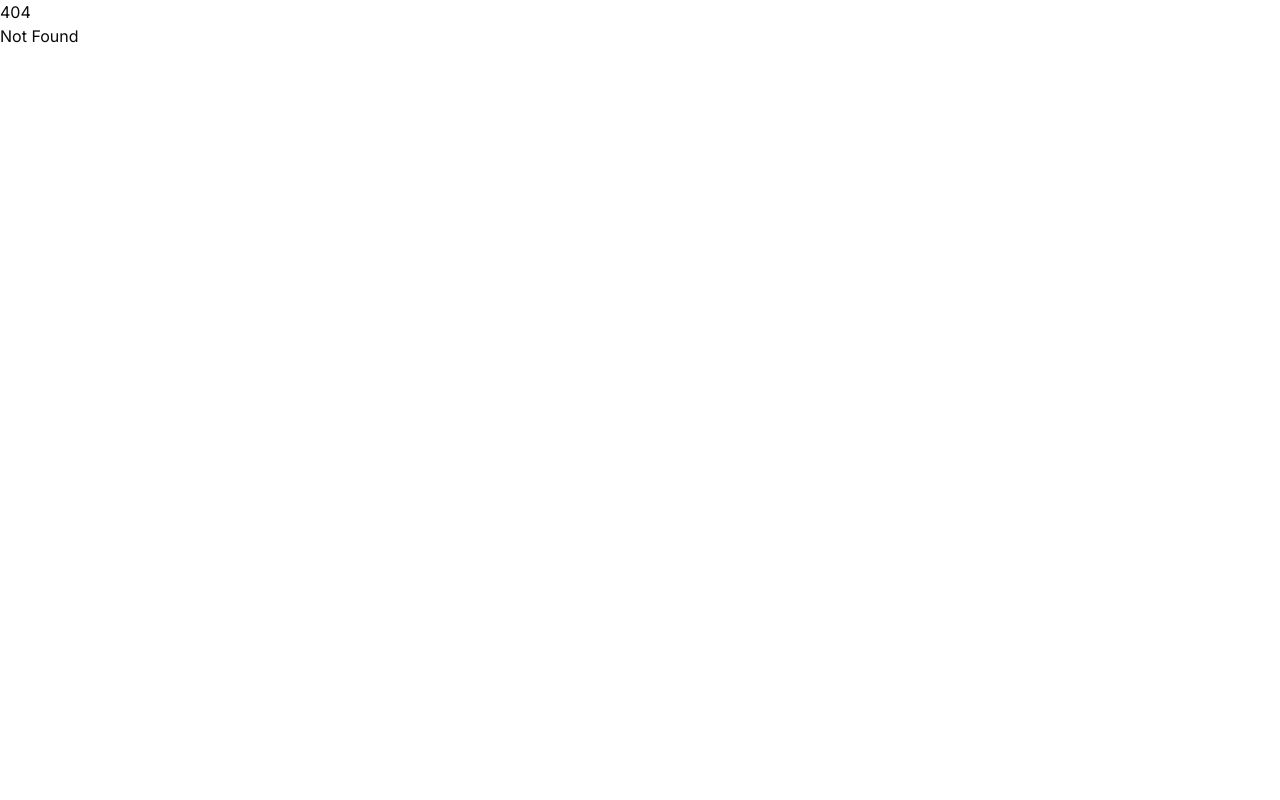
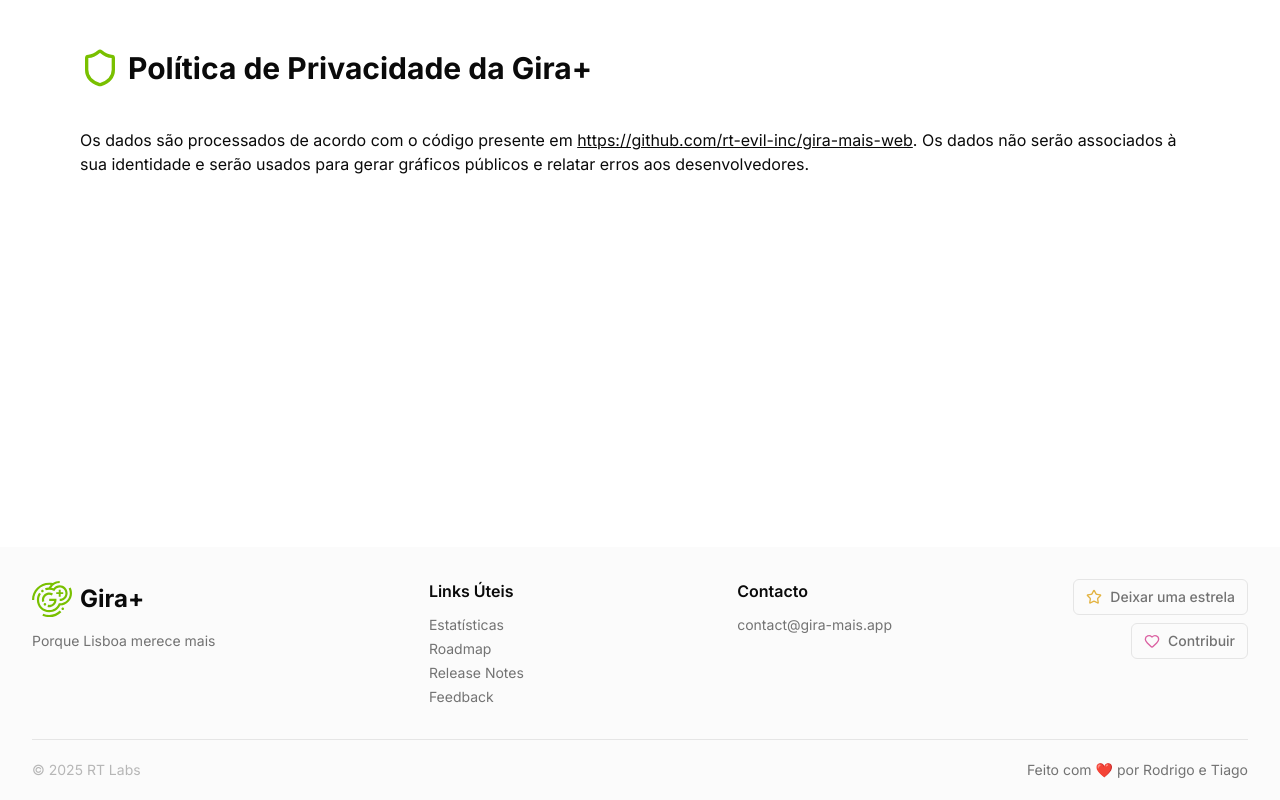
Before and after one commit to rt-evil-inc/gira-mais-web, a SvelteKit app: page /politica-de-privacidade in a window 1280 px wide. Before the commit this address had no page. Built offline with nearby package versions, Linux system fonts and the light colour scheme; no server answers; a web font is replaced by a local one.

Commit message:
add privacy policy

```diff
--- /dev/null
+++ b/src/routes/politica-de-privacidade/+page.svelte
@@ -0,0 +1,25 @@
+<script>
+	import Footer from '$lib/components/Footer.svelte';
+	import { Shield } from 'lucide-svelte';
+</script>
+
+<svelte:head>
+	<title>Gira+ | Política de Privacidade</title>
+</svelte:head>
+
+<div class="flex flex-col min-h-screen">
+	<div class="container mx-auto py-12 px-4 max-w-6xl grow">
+		<header class="mb-10">
+			<div class="flex items-center mb-4">
+				<Shield class="min-h-10 min-w-10 text-primary" />
+				<h1 class="text-3xl font-bold ml-2">Política de Privacidade da Gira+</h1>
+			</div>
+		</header>
+
+		<div class="mt-8 mb-4">
+			Os dados são processados de acordo com o código presente em <a class="underline" href="https://github.com/rt-evil-inc/gira-mais-web">https://github.com/rt-evil-inc/gira-mais-web</a>. Os dados não serão associados à sua identidade e serão usados para gerar gráficos públicos e relatar erros aos desenvolvedores.
+		</div>
+	</div>
+
+	<Footer class="bg-muted/40" />
+</div>
--- /dev/null
+++ b/src/routes/privacy-policy/+page.svelte
@@ -0,0 +1,25 @@
+<script>
+	import Footer from '$lib/components/Footer.svelte';
+	import { Shield } from 'lucide-svelte';
+</script>
+
+<svelte:head>
+	<title>Gira+ | Privacy Policy</title>
+</svelte:head>
+
+<div class="flex flex-col min-h-screen">
+	<div class="container mx-auto py-12 px-4 max-w-6xl grow">
+		<header class="mb-10">
+			<div class="flex items-center mb-4">
+				<Shield class="min-h-10 min-w-10 text-primary" />
+				<h1 class="text-3xl font-bold ml-2">Gira+ Privacy Policy</h1>
+			</div>
+		</header>
+
+		<div class="mt-8 mb-4">
+			The data is processed according to the code present on <a class="underline" href="https://github.com/rt-evil-inc/gira-mais-web">https://github.com/rt-evil-inc/gira-mais-web</a>. Data will not be tied to your identity and it is used to generate public usage dashboards and to report errors to the developers.
+		</div>
+	</div>
+
+	<Footer class="bg-muted/40" />
+</div>
```
